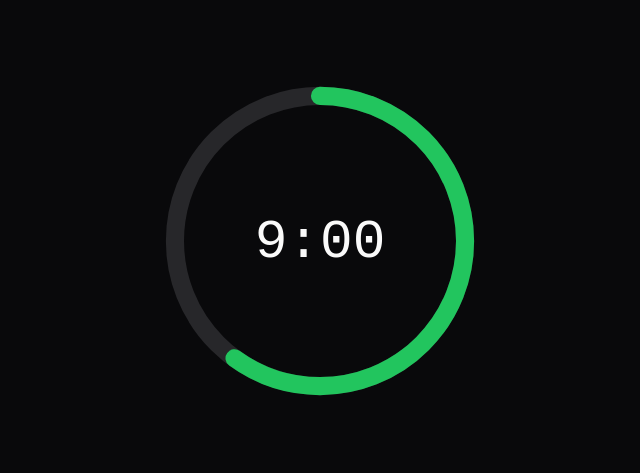
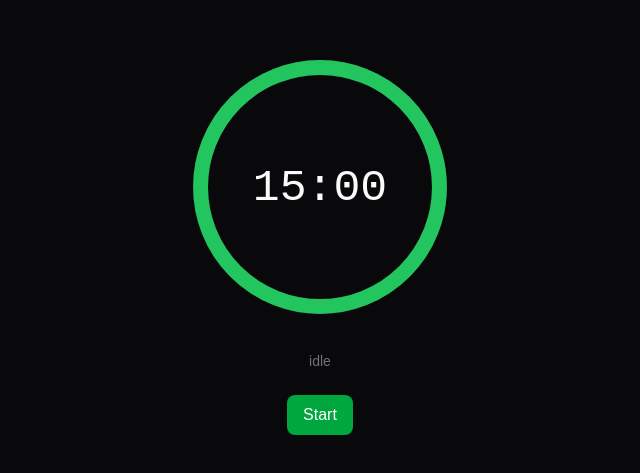
Before and after one commit to bhavani2199/vessel, a Next.js app: page / in a window 1280 px wide. Shown: the part 159-632 px from the top of the page, without its empty margins (320-960 px from the left). Built offline with nearby package versions, Linux system fonts and the light colour scheme.

Commit message:
feat: wire ring timer to state machine with ticking session hook

```diff
--- a/app/page.tsx
+++ b/app/page.tsx
@@ -1,9 +1,37 @@
+'use client';
+
 import { RingTimer } from '@/features/focus/components/ring-timer';
+import { useFocusSession } from '@/features/focus/application/use-focus-session';
 
 export default function Home() {
+  const { state, secondsLeft, totalSeconds, send } = useFocusSession();
+
   return (
-    <main className="flex min-h-screen items-center justify-center bg-zinc-950">
-      <RingTimer secondsLeft={540} totalSeconds={900} size={340} />
+    <main className="flex min-h-screen flex-col items-center justify-center gap-6 bg-zinc-950">
+      <RingTimer secondsLeft={secondsLeft} totalSeconds={totalSeconds} />
+      <p className="text-sm text-zinc-500">{state}</p>
+      <div className="flex gap-3">
+        {state === 'idle' && (
+          <button onClick={() => send('START')} className="rounded-lg bg-green-600 px-4 py-2 text-white">
+            Start
+          </button>
+        )}
+        {state === 'focusing' && (
+          <>
+            <button onClick={() => send('PAUSE')} className="rounded-lg bg-zinc-700 px-4 py-2 text-white">
+              Pause
+            </button>
+            <button onClick={() => send('END')} className="rounded-lg bg-zinc-700 px-4 py-2 text-white">
+              End
+            </button>
+          </>
+        )}
+        {state === 'paused' && (
+          <button onClick={() => send('RESUME')} className="rounded-lg bg-green-600 px-4 py-2 text-white">
+            Resume
+          </button>
+        )}
+      </div>
     </main>
   );
 }
--- /dev/null
+++ b/features/focus/application/use-focus-session.ts
@@ -0,0 +1,26 @@
+import { useEffect, useReducer, useState } from 'react';
+import { transition, type FocusState, type FocusEvent } from '../domain/focus-state';
+
+const SPRINT_SECONDS = 15 * 60;
+
+export function useFocusSession() {
+  const [state, dispatch] = useReducer(transition, 'idle');
+  const [secondsLeft, setSecondsLeft] = useState(SPRINT_SECONDS);
+
+  useEffect(() => {
+    if (state !== 'focusing') return;
+
+    const id = setInterval(() => {
+      setSecondsLeft((s) => Math.max(0, s - 1));
+    }, 1000);
+
+    return () => clearInterval(id);
+  }, [state]);
+
+  function send(event: FocusEvent) {
+    if (event === 'START') setSecondsLeft(SPRINT_SECONDS);
+    dispatch(event);
+  }
+
+  return { state, secondsLeft, totalSeconds: SPRINT_SECONDS, send };
+}
```
